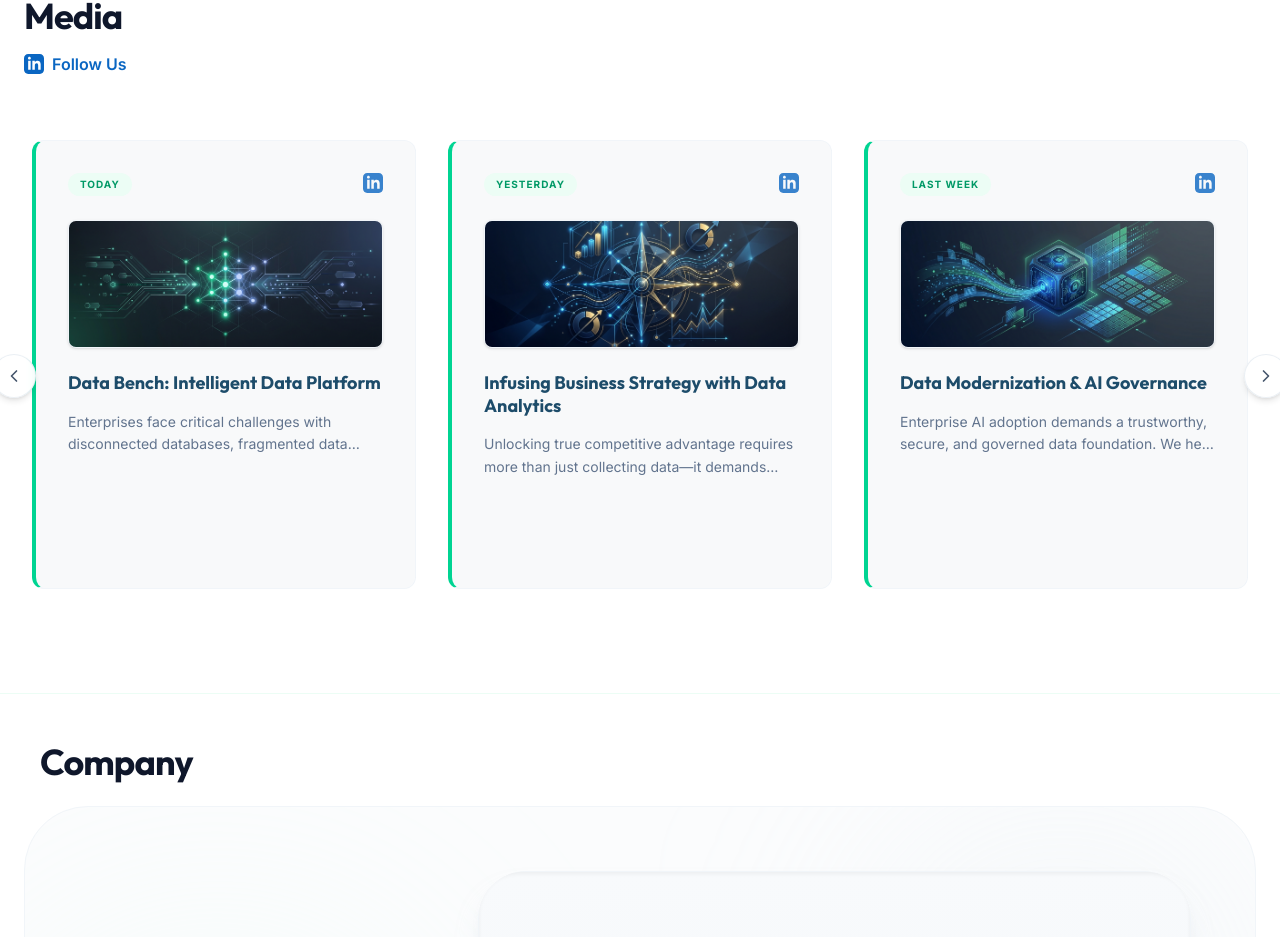
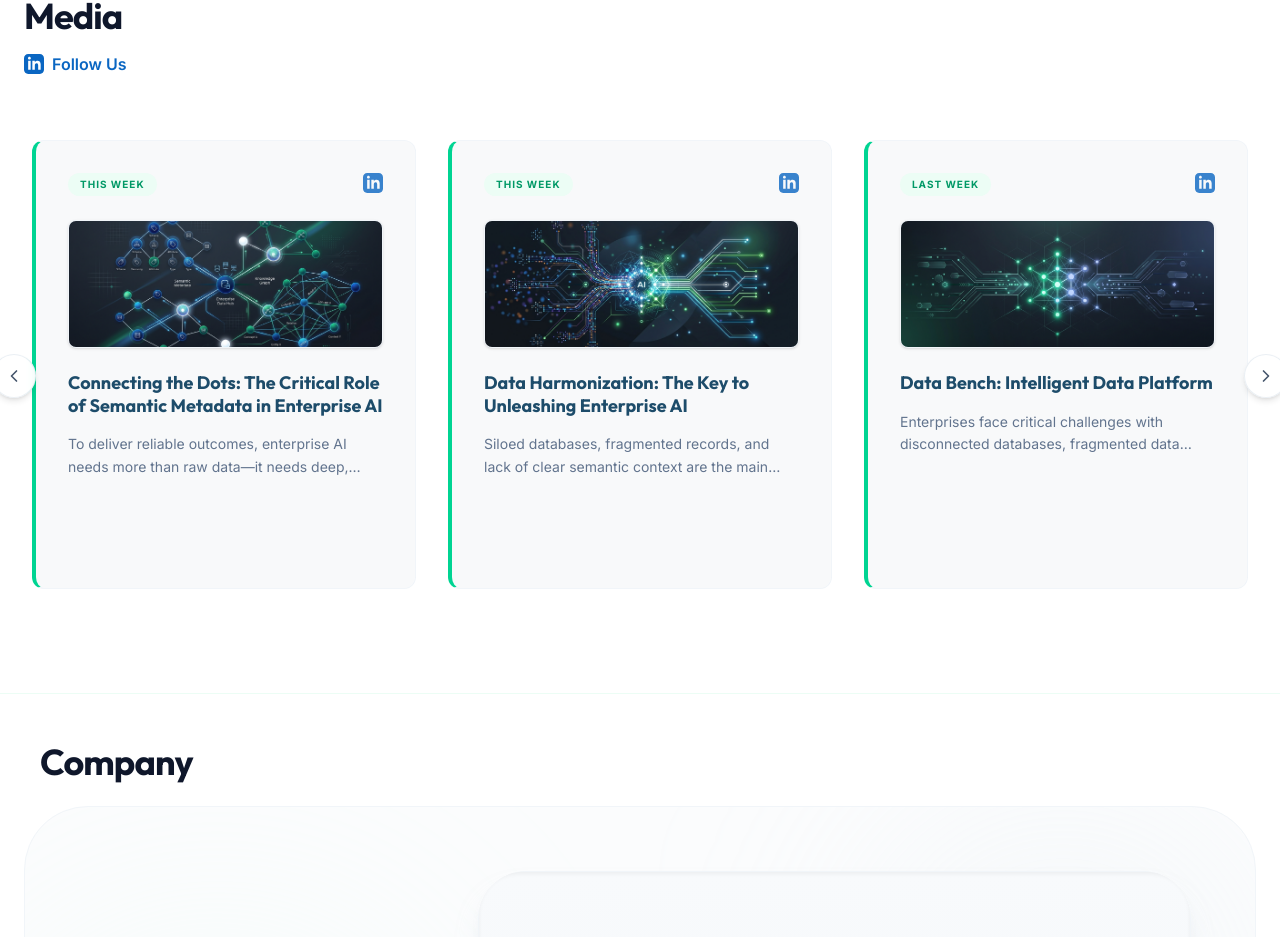
Before and after one commit to msantacruz777/Databench, a React (Vite) app: page / in a window 1280 px wide. Shown: the part 4653-5590 px from the top of the page. Built offline with nearby package versions, Linux system fonts and the light colour scheme; no server answers.

Commit message:
feat: update LinkedIn posts section
Add two new blog posts regarding semantic metadata and data harmonization to the LinkedIn section.

```diff
--- a/src/App.tsx
+++ b/src/App.tsx
@@ -226,8 +226,24 @@ const LinkedInSection = () => {
 
   const posts = [
     {
+      id: 12,
+      badge: "This week",
+      title: "Connecting the Dots: The Critical Role of Semantic Metadata in Enterprise AI",
+      text: "To deliver reliable outcomes, enterprise AI needs more than raw data—it needs deep, structured semantic context. By establishing a robust metadata layer that links disparate databases and maps relationships, we ensure AI systems understand the real-world context of your business, leading to accurate and trustworthy decisions at scale.",
+      image: "/semantic_metadata_context.jpg",
+      url: "https://www.linkedin.com/feed/update/urn:li:activity:7478488064995205120"
+    },
+    {
+      id: 11,
+      badge: "This week",
+      title: "Data Harmonization: The Key to Unleashing Enterprise AI",
+      text: "Siloed databases, fragmented records, and lack of clear semantic context are the main bottlenecks preventing reliable generative AI in the enterprise. We bridge this gap by harmonizing disparate data sources, delivering context-rich and fully governed information that empowers scale-ready AI integration.",
+      image: "/data_context_harmonization.jpg",
+      url: "https://www.linkedin.com/feed/update/urn:li:activity:7477734867716390913"
+    },
+    {
       id: 10,
-      badge: "Today",
+      badge: "Last week",
       title: "Data Bench: Intelligent Data Platform",
       text: "Enterprises face critical challenges with disconnected databases, fragmented data sources, and missing context. Our Intelligent Data Platform integrates and harmonizes structured and unstructured assets, preparing organizations with reliable, context-rich data ready for next-generation AI.",
       image: "/intelligent_data_platform.jpg",
@@ -235,7 +251,7 @@ const LinkedInSection = () => {
     },
     {
       id: 9,
-      badge: "Yesterday",
+      badge: "Last week",
       title: "Infusing Business Strategy with Data Analytics",
       text: "Unlocking true competitive advantage requires more than just collecting data—it demands infusing your business strategy with robust, governed data analytics. We help companies integrate strategic decision frameworks into modern data systems, empowering leaders with clear, context-rich intelligence that drives long-term growth.",
       image: "/business_strategy_analytics.jpg",
```
Also changed, not shown: public/data_context_harmonization.jpg (added), public/semantic_metadata_context.jpg (added).
